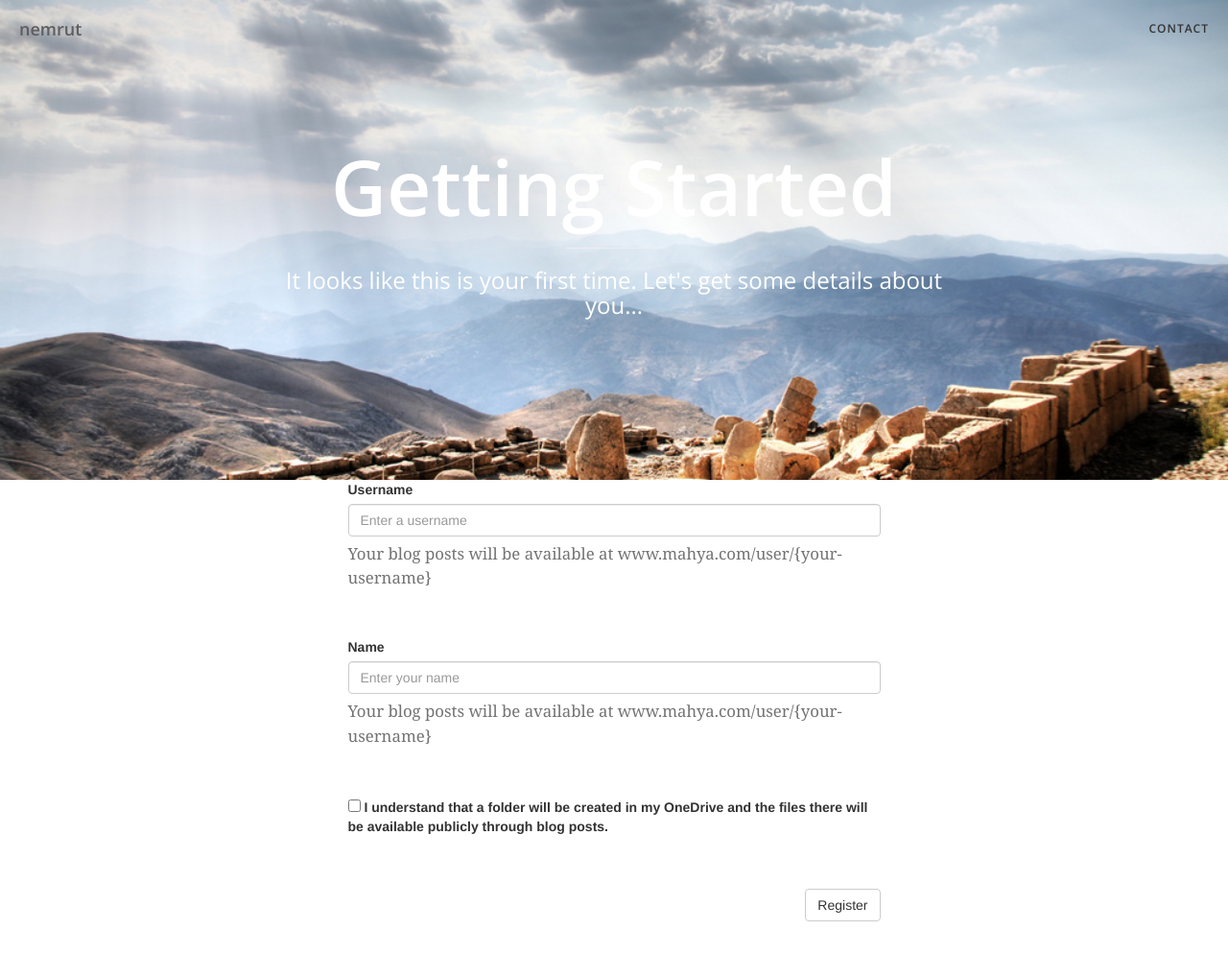
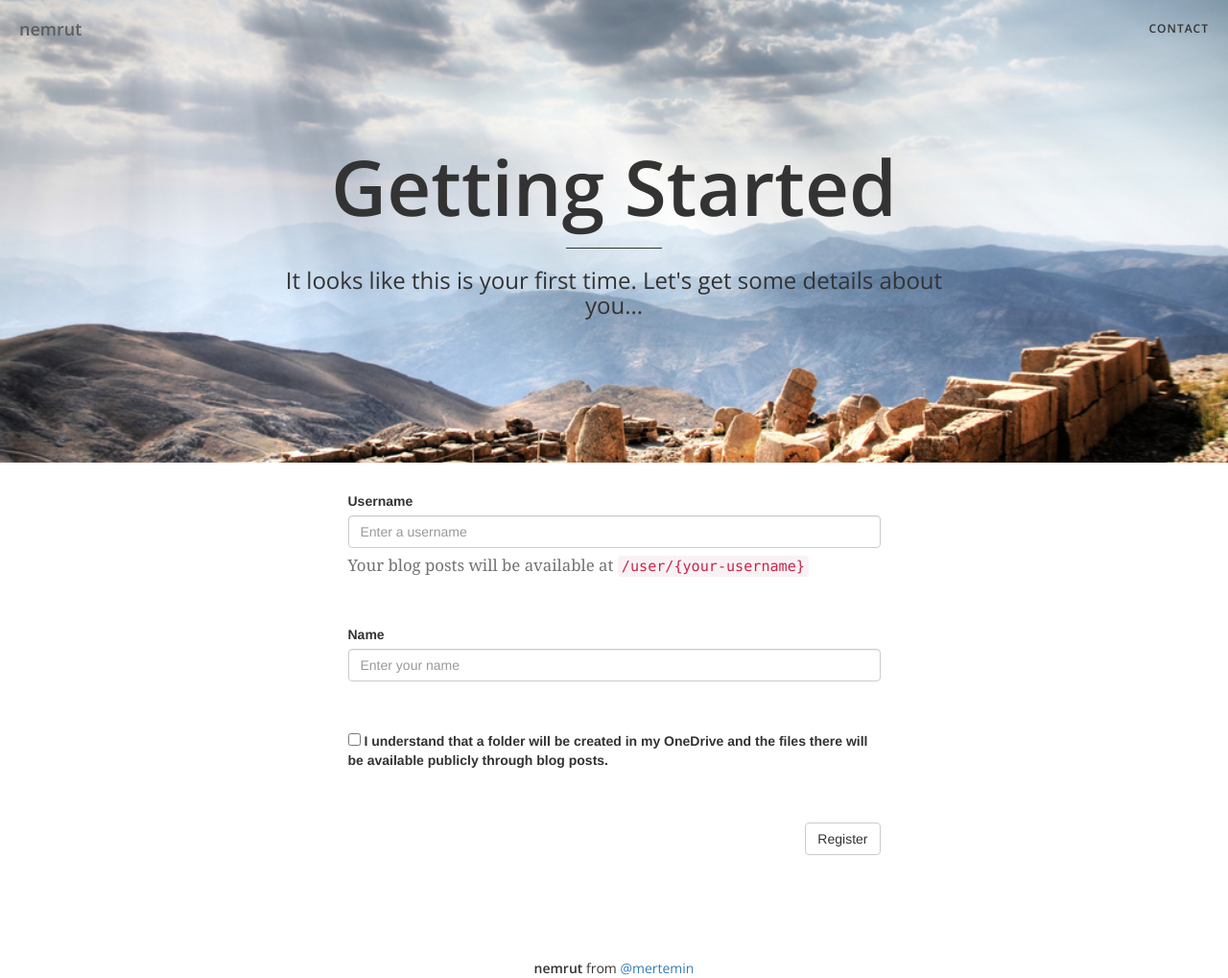
Before and after one commit to mertemin/nemrut, a Flask app: page /get-started in a window 1280 px wide. Shown: the top 1019 px of the page at 96% size. Run offline with Flask 2, Linux system fonts and the light colour scheme; some libraries are stand-ins or nearby versions.

Commit message:
Getting started improvements

```diff
--- a/app.py
+++ b/app.py
@@ -1,6 +1,5 @@
-import os
-from flask import current_app, Flask, jsonify, Markup, redirect, render_template, redirect, request, session, url_for
-import json, logging, markdown, urllib, urllib2, pymongo
+from flask import current_app, flash, Flask, jsonify, Markup, redirect, render_template, redirect, request, session, url_for
+import os, json, logging, markdown, urllib, urllib2, pymongo
 from bson.objectid import ObjectId
 from datetime import datetime
 
@@ -14,7 +13,6 @@
 	"LOGIN_URL_FORMAT": 'https://login.live.com/oauth20_authorize.srf?client_id=%s&scope=%s&response_type=code&redirect_uri=%s', "SDK_URL_FORMAT": "https://apis.live.net/v5.0/%s",
 	"MONGODB_URI": "mongodb://crowdy:crowdy@ds045157.mongolab.com:45157/crowdy"
 }
-#'client_id=%s&redirect_uri=%s&client_secret=%s&code=%s&grant_type=%s'
 
 logging.basicConfig(level = logging.DEBUG)
 logger = logging.getLogger(__name__)
@@ -45,13 +43,12 @@
 
 @app.route("/get-started", methods=['GET', 'POST'])
 def get_started():
-	print session
 	if request.method == 'POST':
-		[succedded, message] = register(request.form.get('username', ''), request.form.get('name', ''))
+		[succedded, message] = register(request.form.get('username', ''), request.form.get('name', ''), request.form.get('agreement', False))
 		if succedded:
 			return redirect(url_for('home'))
 		else:
-			return error_page(100, message)
+			flash(message)
 
 	return render_template("getstarted.html", title = "Getting Started", subtitle = "It looks like this is your first time. Let's get some details about you...")
 
@@ -92,9 +89,7 @@
 
 	return error_page(404, "Content cannot be found")
 
-###
-# # Live SDK related methods
-###
+### ### ### ### ### Live SDK related methods ### ### ### ### ###
 def create_auth_request(request):
 	logger.info('Auth is requested')
 
@@ -166,9 +161,7 @@
 		return response
 	return error_page(response["code"], response["message"])
 
-###
-# # Request utilities
-###
+### ### ### ### ### Request utilities ### ### ### ### ###
 def make_request(request, raw = False):
 	try:
 		logger.info('Making a request %s', request)
@@ -182,13 +175,21 @@
 	except urllib2.URLError, e:
 		return [False, {"code": e.code, "message": e.read()}]
 
-def register(username, name):
+def register(username, name, agreed):
 	logger.info('Trying to register for user_id %s, username %s and name %s', username, name)
 	if not(session['user_id']):
 		return [False, 'There is a problem with user account. Please try logging again by going to homepage.']
 
+	if not(agreed):
+		return [False, 'You need to agree the terms.']
+	if len(username) < 4 and len(name) < 5:
+		return [False, 'Please check the values entered for username and name.']
+
 	logger.info('Trying to register username %s and name %s for user_id %s', username, name, session['user_id'])
 	if username and name:
+		if is_username_registered(username):
+			return [False, 'Username is already in use. Please select another username and try again.']
+
 		logger.info('Registering user_id %s, username %s and name %s', session['user_id'], username, name)
 		session['username'] = username
 		session['name'] = name
@@ -199,9 +200,8 @@
 			return [False, 'An error occured while registering the user. Please try again later.']
 	else:
 		return [False, 'There is a problem with username or password']
-###
-# # User related methods
-###
+
+### ### ### ### ###  User related methods ### ### ### ### ###
 def is_user_registered(user_id, access_token):
 	logger.info('Login is requested for user_id %s', user_id)
 	session['user_id'] = user_id
@@ -220,6 +220,10 @@
 	logger.info('user_id %s is not yet registered', user_id)
 	return False
 
+def is_username_registered(username):
+	users = db.find({ 'username': username })
+	return users.count() > 0
+
 def save_files(user_id, files):
 	result = db.insert({ 'user_id': user_id, 'username': username, 'name': name })
 	print result
@@ -232,9 +236,7 @@
 		return True
 	return False
 
-###
-# # Helpers
-###
+### ### ### ### ### Helpers ### ### ### ### ###
 def error_page(code, message):
 	return render_template("error.html", title = '%s Error' % str(code), subtitle = "Something went wrong!", message = message)
 
--- a/static/css/main.css
+++ b/static/css/main.css
@@ -102,7 +102,7 @@
 }
 .navbar-custom .navbar-brand {
   font-weight: 800;
-  color: white;
+  color: #333;
   padding: 20px;
 }
 .navbar-custom .navbar-brand:focus {
@@ -174,11 +174,17 @@
   }
 }
 #page.header {
-  height: 500px;
+  height: 480px;
+  margin-bottom: 30px;
+  color: #333;
+}
+@media only screen and (min-width: 768px) {
+  #page.header {
+    height: 320px;
+  }
 }
 .header .site-heading {
   padding: 100px 0 50px;
-  color: white;
 }
 @media only screen and (min-width: 768px) {
   .header .site-heading {
@@ -191,6 +197,9 @@
 .header .site-heading h1 {
   margin-top: 0;
   font-size: 50px;
+}
+.header .site-heading hr {
+  border-color: #333;
 }
 .header .site-heading .subheading {
   font-size: 24px;
--- a/templates/getstarted.html
+++ b/templates/getstarted.html
@@ -7,17 +7,17 @@
 <div class="container">
 	<div class="row">
 		<div class="col-lg-6 col-lg-offset-3 col-md-8 col-md-offset-2">
+			{% include 'messages.html' %}
 			<div class="post-preview">
 				<form method="POST" action="">
 					<div class="form-group">
 						<label for="username">Username</label>
-						<input type="text" pattern=".{4,10}" required title="4 to 10 characters/numbers" class="form-control" id="username" name="username" placeholder="Enter a username" />
-						<p class="help-block">Your blog posts will be available at www.mahya.com/user/{your-username}</p>
+						<input type="text" pattern=".{4,16}" required title="4 to 16 characters/numbers" class="form-control" id="username" name="username" placeholder="Enter a username" />
+						<p class="help-block">Your blog posts will be available at <code>/user/{your-username}</code></p>
 					</div>
 					<div class="form-group">
 						<label for="name">Name</label>
 						<input type="text" pattern=".{5,255}" required title="At least 5 characters" class="form-control" id="name" name="name" placeholder="Enter your name" />
-						<p class="help-block">Your blog posts will be available at www.mahya.com/user/{your-username}</p>
 					</div>
 					<div class="form-group">
 						<label for="agreement"><input type="checkbox" required name="agreement" id="agreement"> I understand that a folder will be created in my OneDrive and the files there will be available publicly through blog posts.</label>
--- /dev/null
+++ b/templates/messages.html
@@ -0,0 +1,10 @@
+{% with messages = get_flashed_messages() %}
+	{% if messages %}
+		{% for message in messages %}
+			<div class="alert alert-warning alert-dismissible" role="alert">
+				<button type="button" class="close" data-dismiss="alert" aria-label="Close"><span aria-hidden="true">&times;</span></button>
+				<strong>Warning!</strong> {{ message }}
+			</div>
+		{% endfor %}
+	{% endif %}
+{% endwith %}
```
Lines whose indentation alone changed are shown as unchanged.
